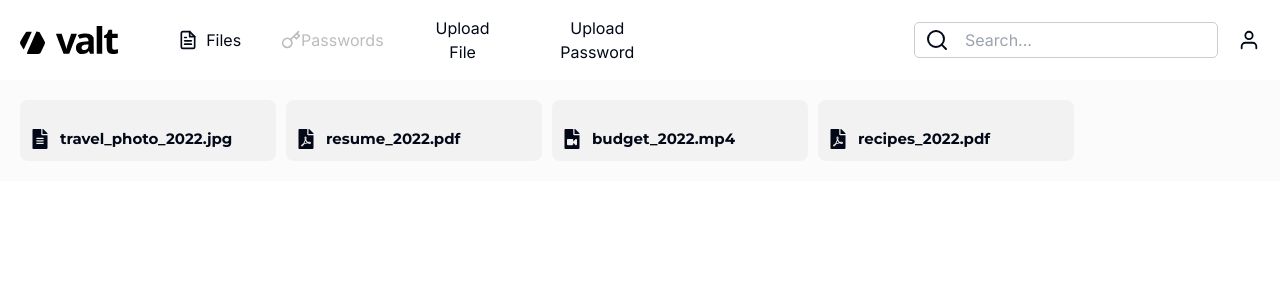
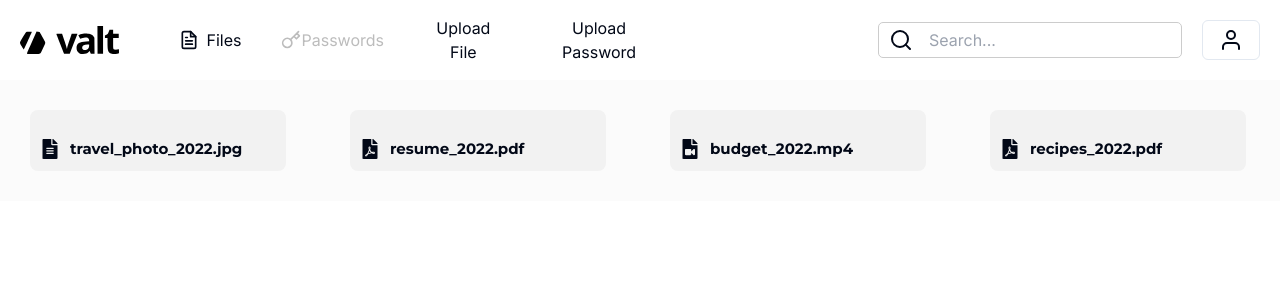
Before and after one commit to sr2echa/valt, a Next.js app: page /files in a window 1280 px wide. Shown: the top 300 px of the page. Built offline with nearby package versions, Linux system fonts and the light colour scheme; no server answers; what @rainbow-me/rainbowkit, @thirdweb-dev/react, wagmi would draw is missing.

Commit message:
updated files

```diff
--- a/pages/files/files.module.css
+++ b/pages/files/files.module.css
@@ -1,13 +1,21 @@
 /* Assuming this is in files.module.css */
+@import url('https://fonts.googleapis.com/css2?family=Inter:wght@400;600&display=swap');
 .mainBackground {
   display: flex;
   flex-direction: row; /* Align children in a row */
   flex-wrap: wrap; /* Allow boxes to wrap as needed */
-  gap: 10px; /* Adjust based on your spacing preference */
+  column-gap: 5vw; /* Adjust based on your spacing preference */
+  row-gap: 1.5vw;;
   justify-content: flex-start; /* Align items to the start of the container */
-  padding: 20px; /* Adds some padding around the container */
+  padding: 30px; /* Adds some padding around the container */
   background-color: #FBFBFB;
 }
 .padding{
   padding-top:10vh ;
 }
+.noResults{
+  flex-direction: column;
+  align-items: center;
+  font-family: 'Montserrat', sans-serif;
+  font-weight: bold;
+}
--- a/pages/files/index.jsx
+++ b/pages/files/index.jsx
@@ -1,6 +1,6 @@
 // pages/index.js
-"use client";
-import React, { useEffect, useState } from 'react';
+import React from 'react';
+import { useEffect, useState } from 'react';
 import Head from 'next/head';
 import Nav from './navf'; // Adjust the import path based on your folder structure
 import styles from './files.module.css';
@@ -8,6 +8,7 @@ import FileBox from './filebox'; // Adjust path as necessary
 
 const Home = () => {
   const [files, setFiles] = useState([]);
+  const [searchQuery, setSearchQuery] = useState('');
 
   useEffect(() => {
     // Simulating fetching data from 'public/assets/content.json'
@@ -22,6 +23,13 @@ const Home = () => {
       });
   }, []);
 
+  // Function to handle search input change
+
+  // Function to filter files based on search query
+  const filteredFiles = files.filter((file) =>
+    file.fileName.toLowerCase().includes(searchQuery.toLowerCase())
+  );
+
   return (
     <div>
       <Head>
@@ -30,12 +38,20 @@ const Home = () => {
         <link rel="icon" href="/favicon.ico" />
       </Head>
 
-      <Nav />
+      <Nav searchQuery={searchQuery} setSearchQuery={setSearchQuery} />
       <div className={styles.padding}></div>
       <main className={styles.mainBackground}>
-        {files.map((file, index) => (
-          <FileBox key={index} fileName={file.fileName} />
-        ))}
+        {/* Search input field */}
+
+
+        {/* Render filtered files */}
+        {filteredFiles.length > 0 ? (
+          filteredFiles.map((file, index) => (
+            <FileBox key={index} fileName={file.fileName} />
+          ))
+        ) : (
+          <div className={styles.noResults}>No results found</div>
+        )}
       </main>
     </div>
   );
--- a/pages/files/nav.module.css
+++ b/pages/files/nav.module.css
@@ -25,7 +25,7 @@
 
 }
 .padding{
-  padding-left: 20vw;
+  padding-left: 17vw;
 }
 .logo {
   display: flex;
--- a/pages/files/navf.jsx
+++ b/pages/files/navf.jsx
@@ -4,12 +4,23 @@ import Link from 'next/link';
 import Image from 'next/image';
 import { FiFileText, FiKey, FiUpload, FiUser, FiSearch } from 'react-icons/fi';
 import styles from './nav.module.css'; // Make sure this path is correct
+import { useRouter } from 'next/router';
 import {
-  DropdownMenu,
-  DropdownMenuContent,
-  DropdownMenuItem,
-  DropdownMenuTrigger,
-} from "../ui/dropdown-menu";
+  Cloud,
+  CreditCard,
+  Github,
+  Keyboard,
+  LifeBuoy,
+  LogOut,
+  Mail,
+  MessageSquare,
+  Plus,
+  PlusCircle,
+  Settings,
+  User,
+  UserPlus,
+  Users,
+} from "lucide-react"
 import {
   AlertDialog,
   AlertDialogAction,
@@ -24,19 +35,38 @@ import {
 import { Button } from "../ui/button"
 // Import the dialog component
 import DropzoneComponent from '../components/dropzonecomponent';
-
-export default function NavBar() {
+import {
+  DropdownMenu,
+  DropdownMenuContent,
+  DropdownMenuGroup,
+  DropdownMenuItem,
+  DropdownMenuLabel,
+  DropdownMenuPortal,
+  DropdownMenuSeparator,
+  DropdownMenuShortcut,
+  DropdownMenuSub,
+  DropdownMenuSubContent,
+  DropdownMenuSubTrigger,
+  DropdownMenuTrigger,
+} from "../ui/dropdown-menu"
+export default function NavBar({ searchQuery, setSearchQuery }){
   const handleUploadFile = () => {
     console.log('Upload File clicked');
     // Set isDialogOpen to true to open the dialog
     dialog();
     // Add your logic for uploading a file
   };
-  const [open, setOpen] = useState(false);
-
+  const handleSearchInputChange = (e) => {
+    setSearchQuery(e.target.value);
+  };
+  const router = useRouter();
   const handleUploadPassword = () => {
     console.log('Upload Password clicked');
     // Add your logic for uploading a password
+  };
+  const handleButtonClick = () => {
+    localStorage.clear();
+    router.push('/logout'); // Replace '/another-page' with the desired path
   };
 
 
@@ -92,7 +122,7 @@ export default function NavBar() {
       </div>
       <div className={styles.inputWrapper}>
         <label htmlFor="password">Password:</label>
-        <input type="password" id="password" placeholder="Enter password" className={styles.input} />
+        <input type="password" id="password" placeh older="Enter password" className={styles.input} />
       </div>
     </div>
     <AlertDialogFooter>
@@ -108,9 +138,31 @@ export default function NavBar() {
           <span className={styles.searchIconPadding}>
             <FiSearch size={24} />
           </span>
-          <input type="text" placeholder="Search..." />
+          <input type="text" placeholder="Search..." value={searchQuery} onChange={handleSearchInputChange}/>
         </div>
-        <FiUser size={24} className={styles.profileIcon} />
+
+        <DropdownMenu>
+      <DropdownMenuTrigger asChild>
+        <Button variant="outline"><FiUser size={24} className={styles.profileIcon} /></Button>
+      </DropdownMenuTrigger>
+      <DropdownMenuContent className="w-56">
+        <DropdownMenuLabel>My Account</DropdownMenuLabel>
+        <DropdownMenuSeparator />
+        <DropdownMenuGroup>
+          <DropdownMenuItem>
+            <User className="mr-2 h-4 w-4" />
+            <span>Profile</span>
+
+          </DropdownMenuItem>
+
+        <DropdownMenuSeparator />
+        <DropdownMenuItem>
+          <LogOut className="mr-2 h-4 w-4" />
+          <button onClick={handleButtonClick}>Log Out</button>
+        </DropdownMenuItem>
+        </DropdownMenuGroup>
+      </DropdownMenuContent>
+    </DropdownMenu>
       </div>
       {/* Render the dialog component when isDialogOpen is true */}
 
--- a/pages/files/styles.module.css
+++ b/pages/files/styles.module.css
@@ -1,6 +1,6 @@
 /* DropzoneComponent.module.css */
 .customDropzone {
-    width: 70vw; /* Adjust the width as needed */
+    width: 20vw; /* Adjust the width as needed */
     height: 500px; /* Adjust the height as needed */
     margin: 20px; /* Adjust the margin as needed */
     border-radius: 10px; /* Add curveness to the borders */
```
